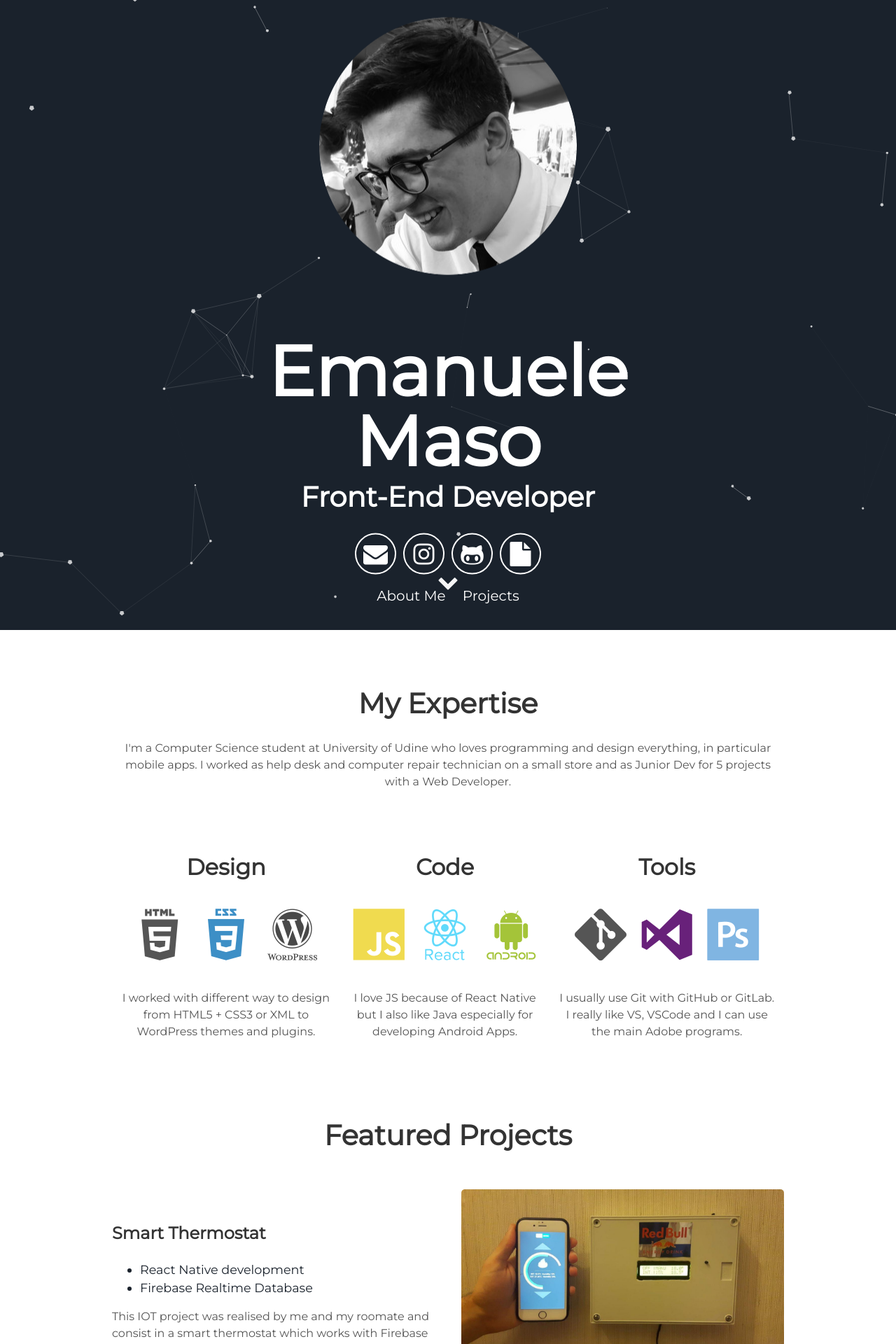
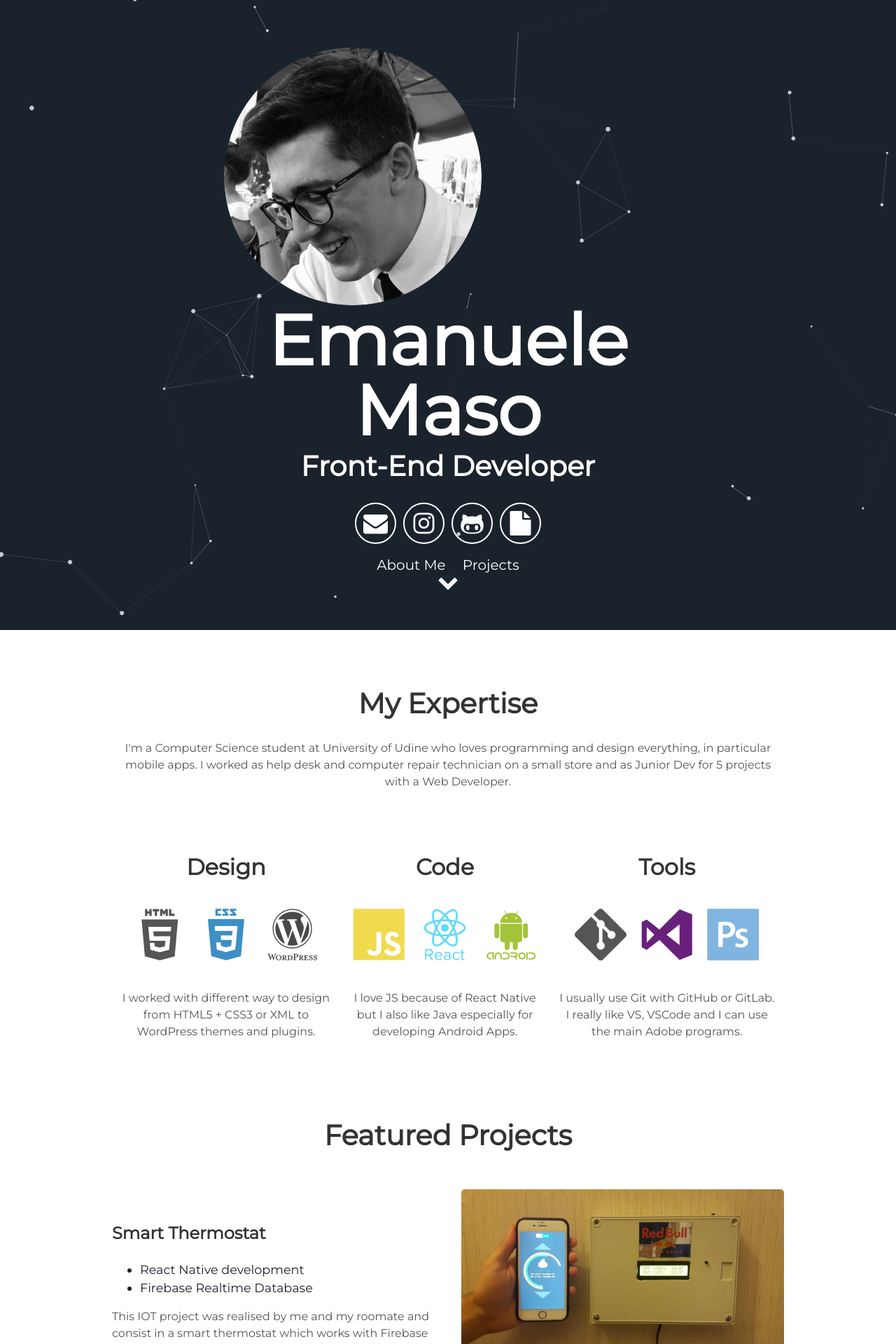
Before and after one commit to ClarkStoro/clarkstoro.github.io, a Jekyll site: the page built from index.html, in a window 1280 px wide. Shown: the top 1920 px of the page at 70% size. Built offline with Jekyll 4.4.1, drawn with Linux system fonts in a browser that asks for light colours.

Commit message:
Update header.html

```diff
--- a/_includes/header.html
+++ b/_includes/header.html
@@ -1,6 +1,6 @@
 <div id="particles-js">
   <div class="header">
-      <div>
+      <div class="images-left">
         <img alt="ema" src="{{ "/assets/img/EmanueleMaso.png" | prepend: site.baseurl }}" />
       </div>
       <h1>
```
